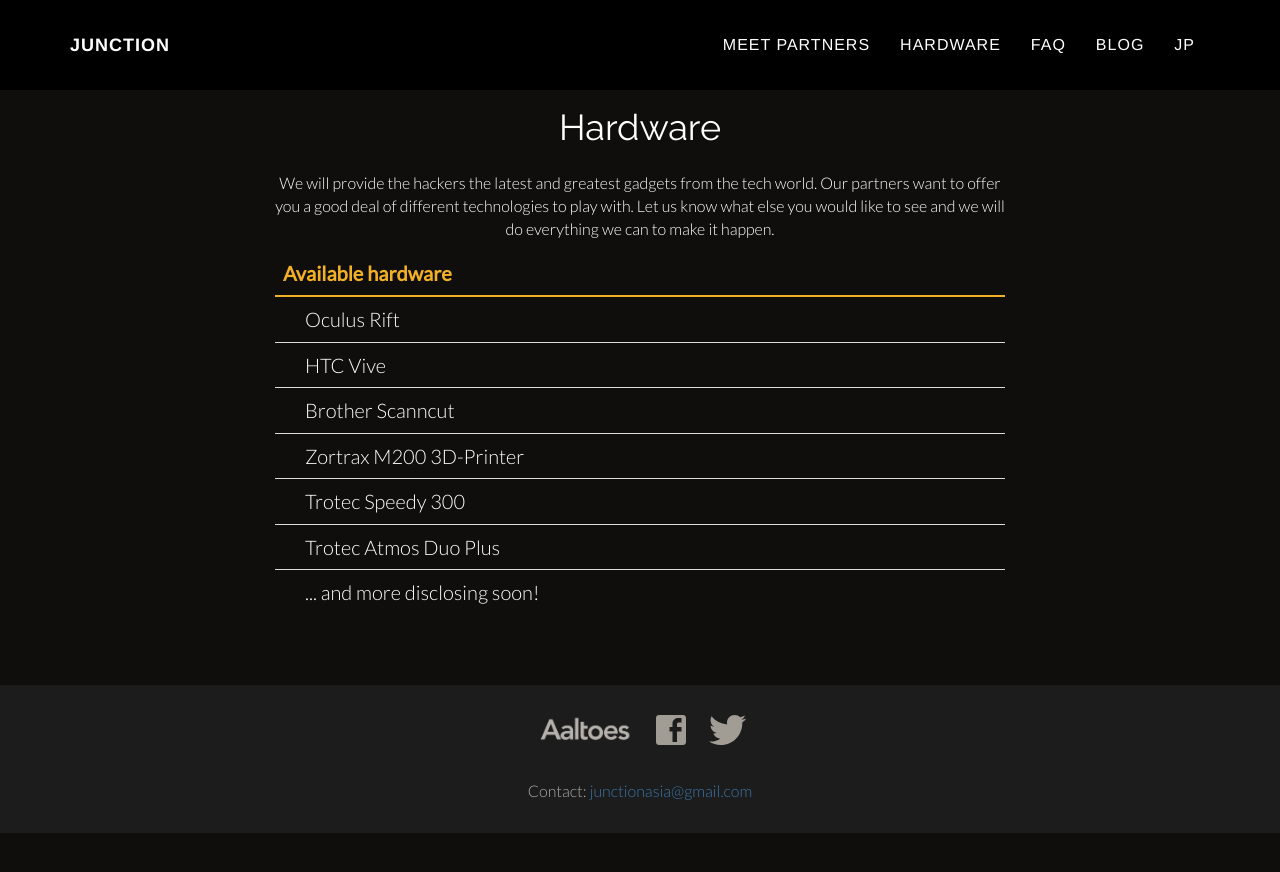
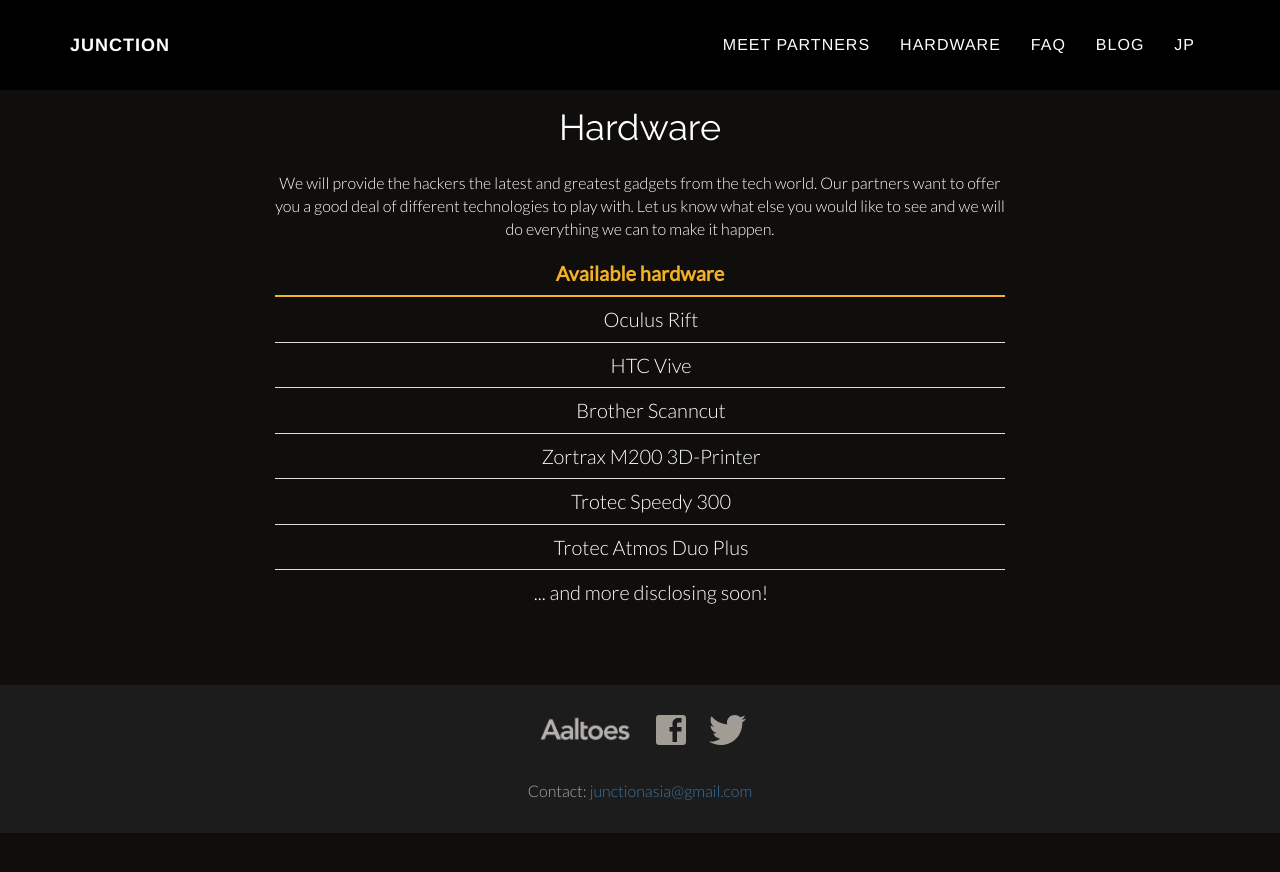
Before and after one commit to junctionasia/junctionasia.github.io, a Jekyll site: the page built from hardware.html, in a window 1280 px wide. Shown: the top 872 px of the page. Built offline with Jekyll 4.4.1, drawn with Linux system fonts in a browser that asks for light colours; nearby versions of some CDN libraries.

Commit message:
hardware center styling

```diff
--- a/hardware.html
+++ b/hardware.html
@@ -9,7 +9,7 @@
 				<p style="text-align:center">We will provide the hackers the latest and greatest gadgets from the tech world.
 				Our partners want to offer you a good deal of different technologies to play with.
 				Let us know what else you would like to see and we will do everything we can to make it happen.</p>
-				<table class="table hardware">
+				<table class="table hardware" style="text-align: center;">
                     <thead>
                         <tr><td>Available hardware</td></tr>
                     </thead>
```
